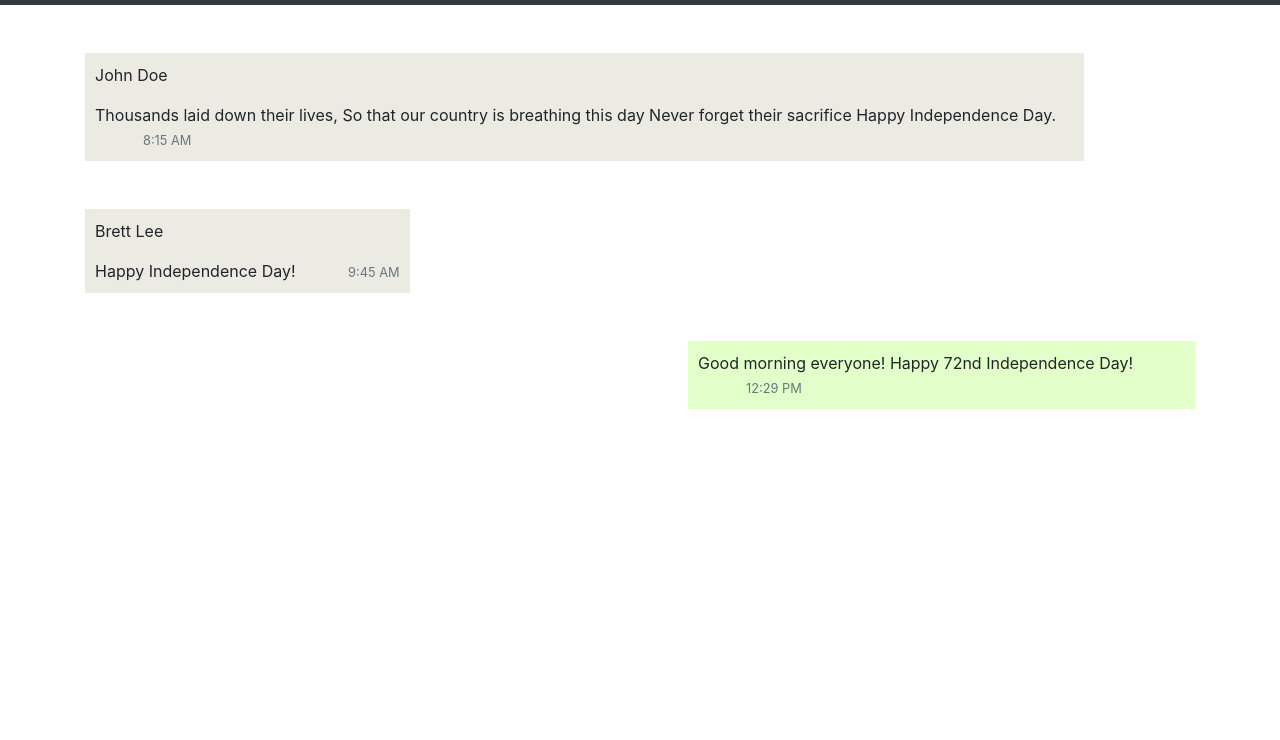
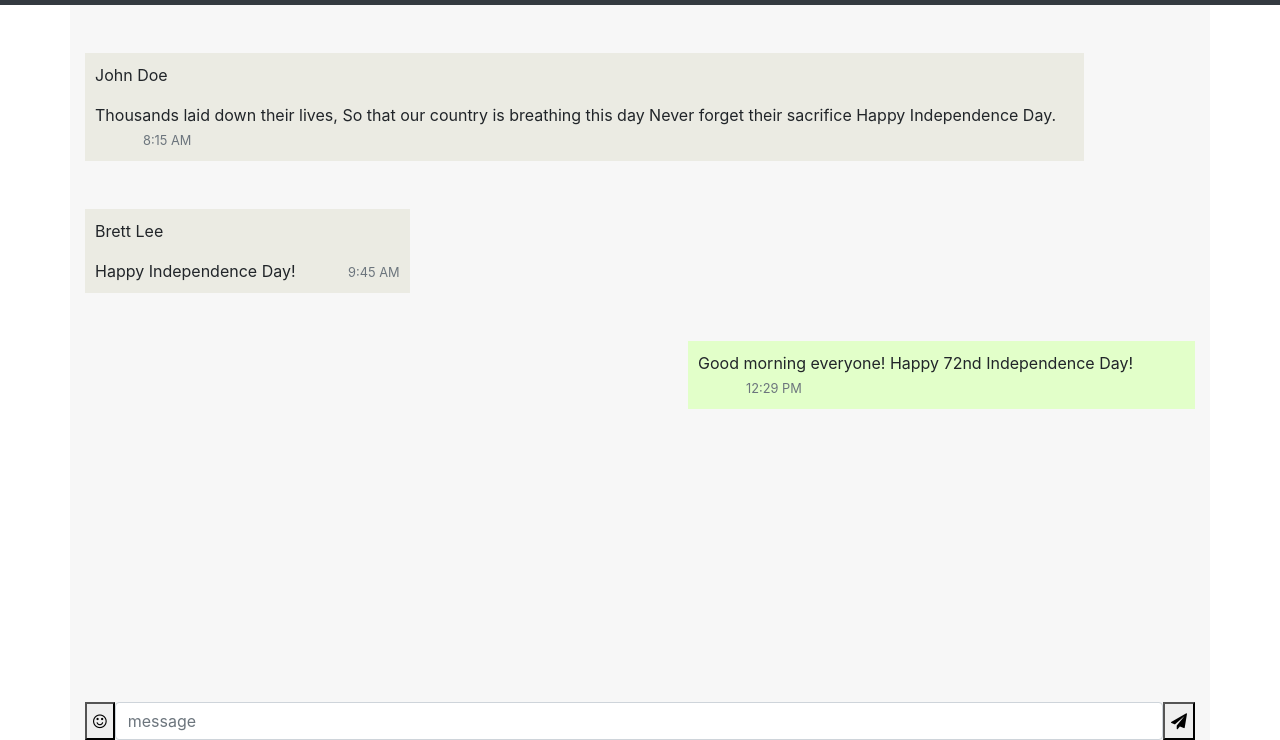
Before and after one commit to rahuls360/whatsapp, a plain HTML site: page individual-chat.html in a window 1280 px wide. Shown: the part 321-1061 px from the top of the page. Before the commit the page ends 800 px from the top, so only its background shows below. Drawn offline with nearby package versions, Linux system fonts and the light colour scheme.

Commit message:
individual chat message-box bottom

```diff
--- a/individual-chat.html
+++ b/individual-chat.html
@@ -8,6 +8,7 @@
   <title>Chat with Friends</title>
   <link rel="stylesheet" href="https://stackpath.bootstrapcdn.com/bootstrap/4.1.3/css/bootstrap.min.css" integrity="sha384-MCw98/SFnGE8fJT3GXwEOngsV7Zt27NXFoaoApmYm81iuXoPkFOJwJ8ERdknLPMO"
     crossorigin="anonymous">
+  <link rel='stylesheet' href='https://cdnjs.cloudflare.com/ajax/libs/font-awesome/4.7.0/css/font-awesome.css' />
   <link rel="stylesheet" href="style.css">
 </head>
 
@@ -39,7 +40,7 @@
     </div>
   </nav>
 
-  <div class="container">
+  <div class="container d-flex justify-content-between flex-column" id="individual-chat">
     <div class="row">
       <div class="col">
         <ul id="chats">
@@ -73,6 +74,21 @@
         </ul>
       </div>
     </div>
+    <div class="row">
+      <div class="col">
+        <form action="#" method="POST">
+          <div class="message d-flex">
+            <button>
+              <i class="fa fa-smile-o"></i>
+            </button>
+            <input type="text" class="form-control message-box" placeholder="message">
+            <button>
+              <i class="fa fa-paper-plane"></i>
+            </button>
+          </div>
+        </form>
+      </div>
+    </div>
   </div>
 
 
--- a/style.css
+++ b/style.css
@@ -32,3 +32,8 @@ ol {
   height: calc(100vh - 65px);
   background-color: #F7F7F7;
 }
+
+#individual-chat {
+  height: calc(100vh - 65px);
+  background-color: #F7F7F7;
+}
```
